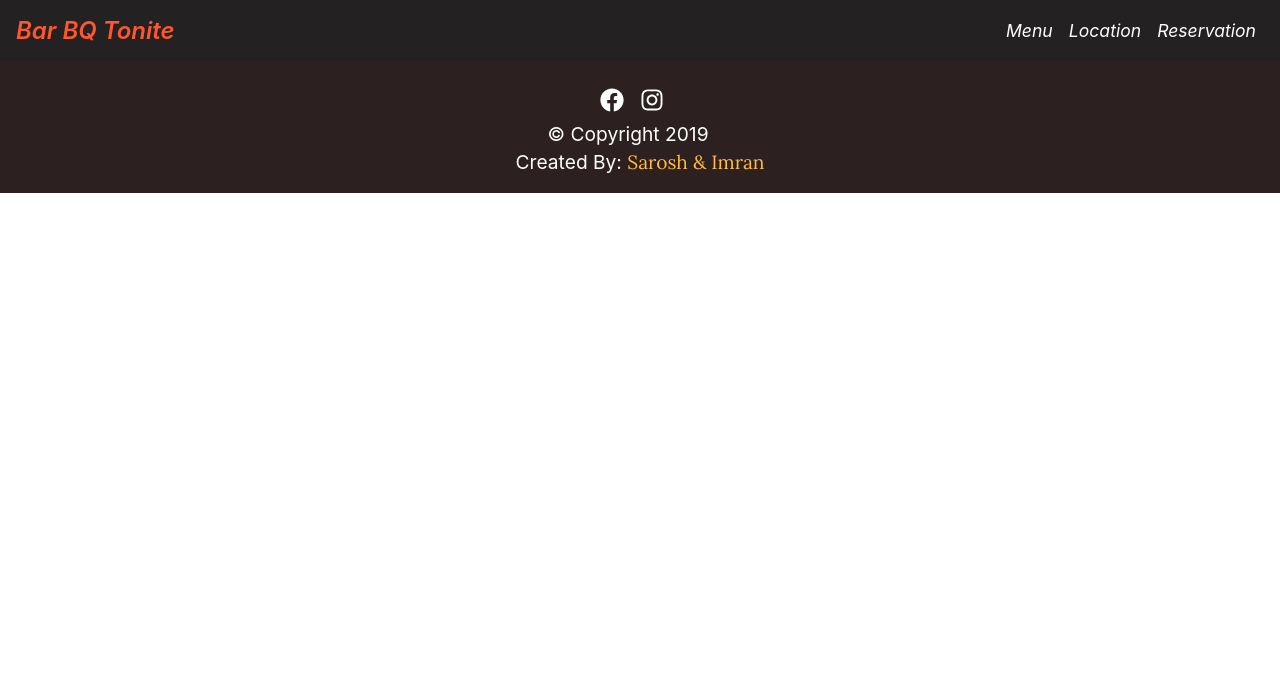
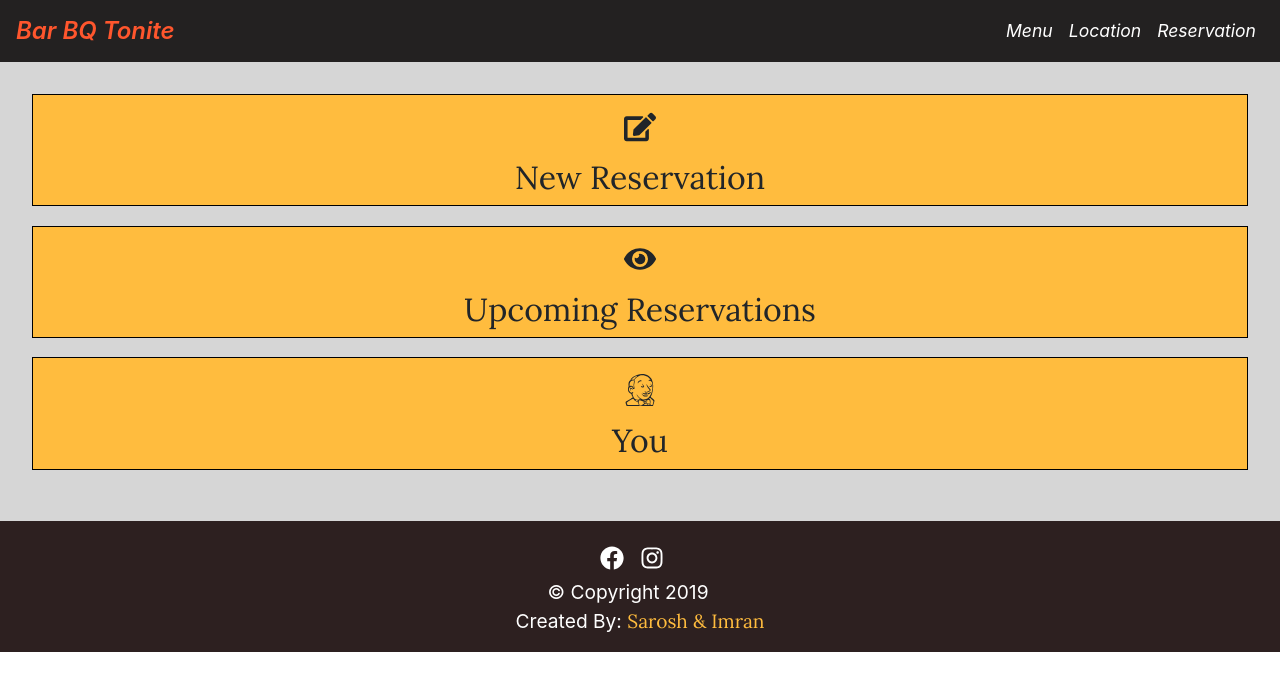
Before and after one commit to SaroshKhawar496/bbq-tonite, a React (Create React App) app in the folder client/: page /dashboard in a window 1280 px wide. Shown: the top 690 px of the page. Built offline with nearby package versions, Linux system fonts and the light colour scheme.

Commit message:
Created customer dashboard

```diff
--- a/client/src/App.js
+++ b/client/src/App.js
@@ -10,6 +10,7 @@ import Location from "./containers/Location";
 import Menu from "./containers/Menu";
 import Footer from "./components/Footer";
 import Register from "./components/Register";
+import CustomerDashboard from "./containers/CustomerDashboard";
 
 function App() {
   return (
@@ -22,6 +23,10 @@ function App() {
           <Route path="/menu" component={Menu} />
           <Route path="/location" component={Location} />
           <Route path="/reservation" component={Reservation} />
+          {/* protected routes */}
+          <Route path="/dashboard" component={CustomerDashboard} />
+
+
           {/* <Route path="/register" component={Register} /> */}
         </Switch>
         <Footer />
--- /dev/null
+++ b/client/src/containers/CustomerDashboard.js
@@ -0,0 +1,27 @@
+import styles from "../sass/CustomerDashboard.module.scss";
+import React, { Component } from "react";
+import Reservations from "../containers/Reservations";
+import { FaEdit, FaEye, FaJenkins } from "react-icons/fa";
+
+class CustomerDashboard extends Component {
+  render() {
+    return (
+      <div className={styles.container}>
+        <div className={styles.buttonDiv}>
+          <FaEdit className={styles.dashIcon} />
+          <h2 className="text-capitalize">new reservation</h2>
+        </div>
+        <div className={styles.buttonDiv}>
+          <FaEye className={styles.dashIcon} />
+          <h2 className="text-capitalize">upcoming reservations</h2>
+        </div>
+        <div className={styles.buttonDiv}>
+          <FaJenkins className={styles.dashIcon} />
+          <h2 className="text-capitalize">You</h2>
+        </div>
+      </div>
+    );
+  }
+}
+
+export default CustomerDashboard;
--- /dev/null
+++ b/client/src/containers/Reservations.js
@@ -0,0 +1,25 @@
+import React, { Component } from "react";
+import Reservation from "../components/Reservation";
+
+export default class Reservations extends Component {
+  state = {
+    reservations: [
+      { id: "1", numOfSeats: "5", customerName: "User1", location: "A" },
+      { id: "2", numOfSeats: "2", customerName: "User2", location: "B" },
+      { id: "3", numOfSeats: "1", customerName: "User3", location: "A" },
+      { id: "4", numOfSeats: "3", customerName: "User4", location: "B" }
+    ]
+  };
+  componentDidMount() {
+    //get reservations for logged in user and set the state.
+  }
+  render() {
+    return (
+      <div>
+        {this.state.reservations.map(item => {
+          return <Reservation key={item.id} />;
+        })}
+      </div>
+    );
+  }
+}
--- /dev/null
+++ b/client/src/sass/CustomerDashboard.module.scss
@@ -0,0 +1,23 @@
+@import "./variables";
+.container {
+  background-color: $light-bgColor;
+  padding: 2rem;
+}
+.buttonDiv {
+  display: flex;
+  flex-direction: column;
+  border: 1px solid black;
+  margin-bottom: 1.2rem;
+  background: $icon-footer-color;
+
+  align-items: center;
+  &:hover {
+    cursor: pointer;
+    background: $icon-footer-color-dark;
+  }
+}
+
+.dashIcon {
+  width: 2rem;
+  font-size: 4rem;
+}
--- a/client/src/sass/GoogleReviews.module.scss
+++ b/client/src/sass/GoogleReviews.module.scss
@@ -2,7 +2,7 @@
 
 .heading {
   padding-top: 1rem;
-  margin-bottom: 1.5rem;
+  margin-bottom: 1rem;
 }
 
 .cardHeader{
--- a/client/src/sass/_variables.scss
+++ b/client/src/sass/_variables.scss
@@ -5,3 +5,4 @@ $light-bgColor: #d6d6d6;
 $footer-bgColor: #2d2020;
 $icon-size: 1.5rem;
 $icon-footer-color: rgb(255, 188, 62);
+$icon-footer-color-dark: rgb(250, 177, 42);
```
Also changed, not shown: client/src/sass/Footer.module.scss (+8 -8 lines).
